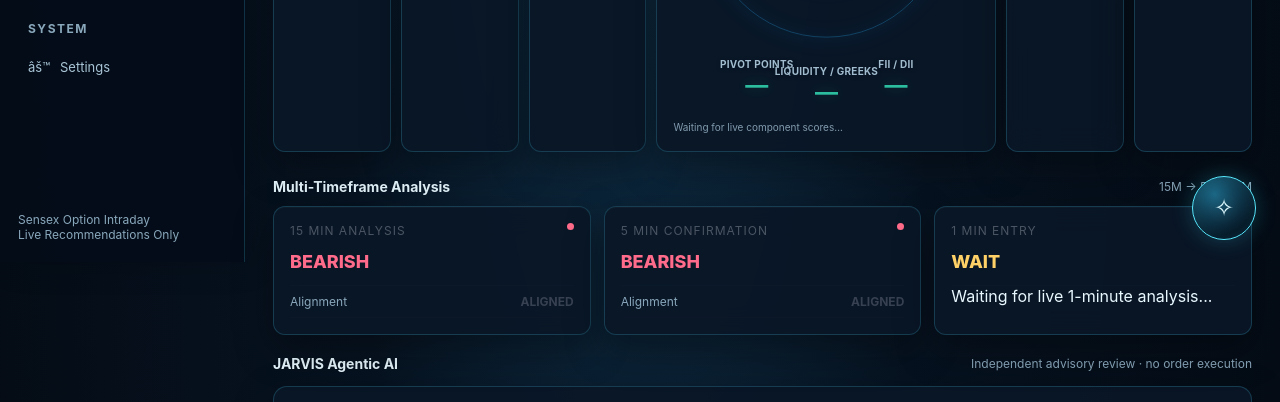
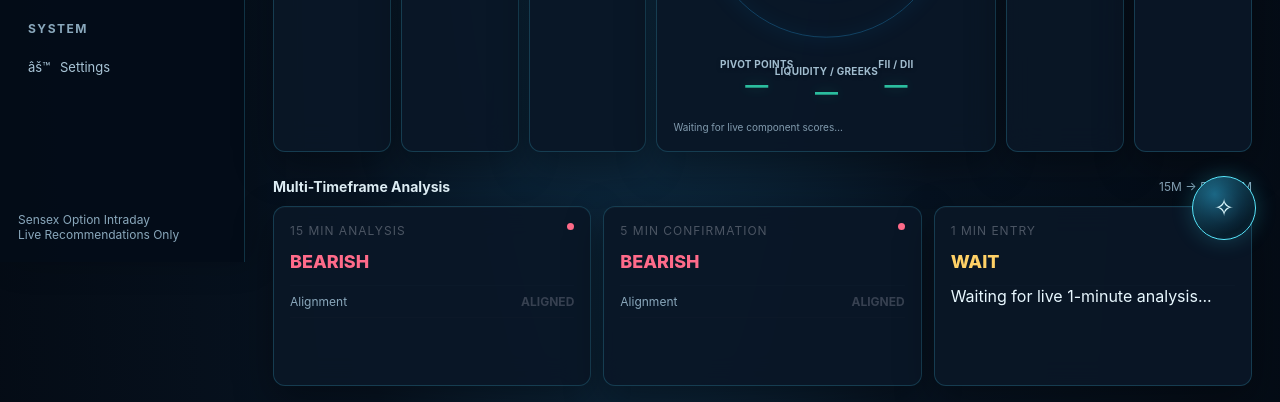
Before and after one commit to devenk05/Sensex_Option_Intraday, a plain HTML site: page dashboard/index.html in a window 1280 px wide. Shown: the part 538-940 px from the top of the page. Drawn offline with Linux system fonts and the light colour scheme; no server answers.

Commit message:
Ensure three multi-timeframe analysis cards appear beneath top dashboard row

```diff
--- a/dashboard/index.html
+++ b/dashboard/index.html
@@ -981,6 +981,31 @@ input, textarea, select { color: var(--text); }
   .score-node-name { font-size: 8px !important; }
   .score-node > strong { font-size: 18px !important; }
   .score-ai-core { width: 95px !important; }
+}
+
+
+/* Keep Multi-Timeframe Analysis visible as a clean three-card row beneath the top metrics */
+.section:has(> .section-title h2) { min-width: 0; }
+.analysis-grid {
+  display: grid !important;
+  grid-template-columns: repeat(3, minmax(0, 1fr)) !important;
+  align-items: stretch;
+  gap: 12px !important;
+  width: 100%;
+}
+.analysis-grid > .analysis-card {
+  grid-column: auto !important;
+  grid-row: auto !important;
+  min-width: 0;
+  width: auto;
+  min-height: 180px;
+  box-sizing: border-box;
+}
+.analysis-card .detail-row { display:flex; justify-content:space-between; gap:10px; min-width:0; }
+.analysis-card .detail-row > * { min-width:0; overflow-wrap:anywhere; }
+@media (max-width: 760px) {
+  .analysis-grid { grid-template-columns: minmax(0,1fr) !important; }
+  .analysis-grid > .analysis-card { min-height: 130px; }
 }
 
 </style>
```
